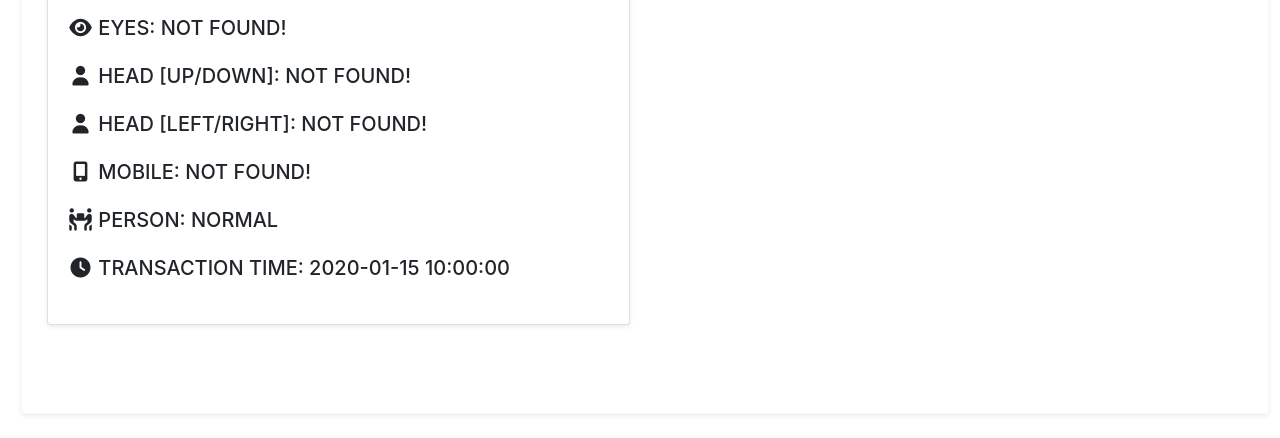
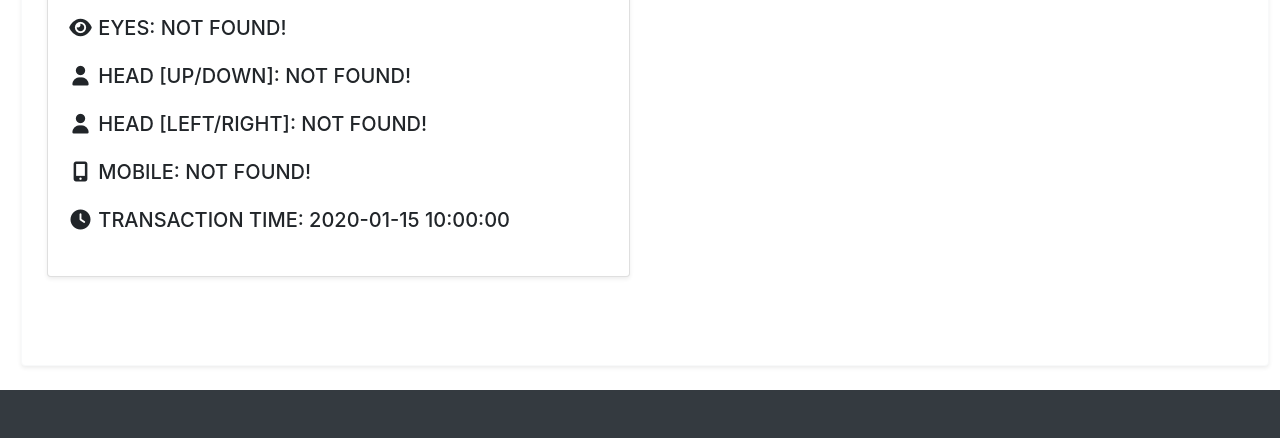
Before and after one commit to samipthapa/anti-cheat-exam-proctoring-system, a Flask app: template templates/displaystudentslogs.html in a window 1280 px wide. Shown: the part 1199-1637 px from the top of the page. After the commit the page ends 1589 px from the top, so only its background shows below. Run offline with Flask 2, Linux system fonts and the light colour scheme; the template is opened without the code that fills it: most values are stand-ins (such as "Sample title", 1, 10 or a date in 2020); parts of the project's set-up code (start-up, migrations or seed data) failed here and were passed over; some libraries are stand-ins or nearby versions.

Commit message:
Remove multiple person from log

```diff
--- a/templates/displaystudentslogs.html
+++ b/templates/displaystudentslogs.html
@@ -77,16 +77,6 @@
         </div>
 
         <div class="form-group">
-        {% if res['person_status'] == 1 %}
-        <h5 class="text-danger"><span class="fas fa-people-carry"></span> PERSON: MORE THAN 1 PERSON DETECTED</h5>
-
-        {% else %}
-        <h5 class="h5"><span class="fas fa-people-carry"></span> PERSON: NORMAL</h5>
-
-        {% endif %}
-        </div>
-
-        <div class="form-group">
           <h5 class="h5">
           <span class="fas fa-clock"></span> TRANSACTION TIME: {{res['log_time']}}
       </h5>
```
